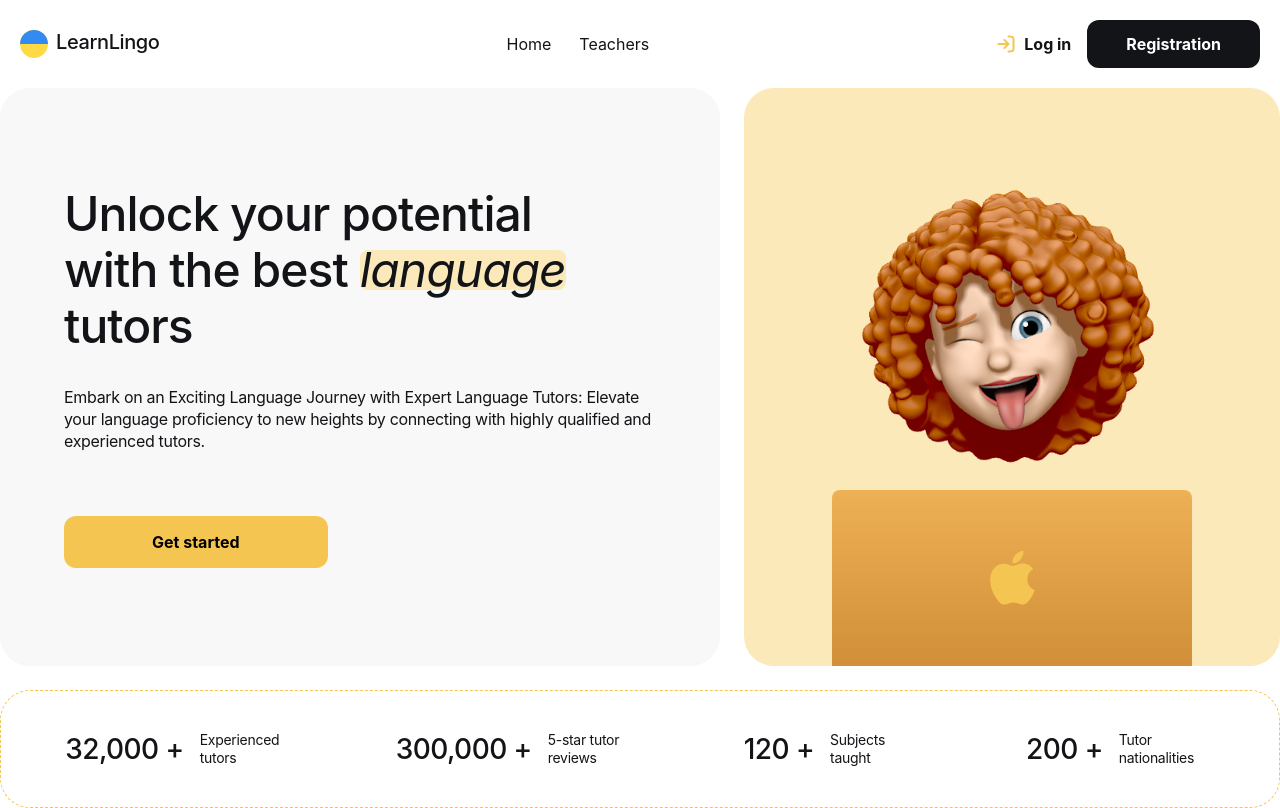
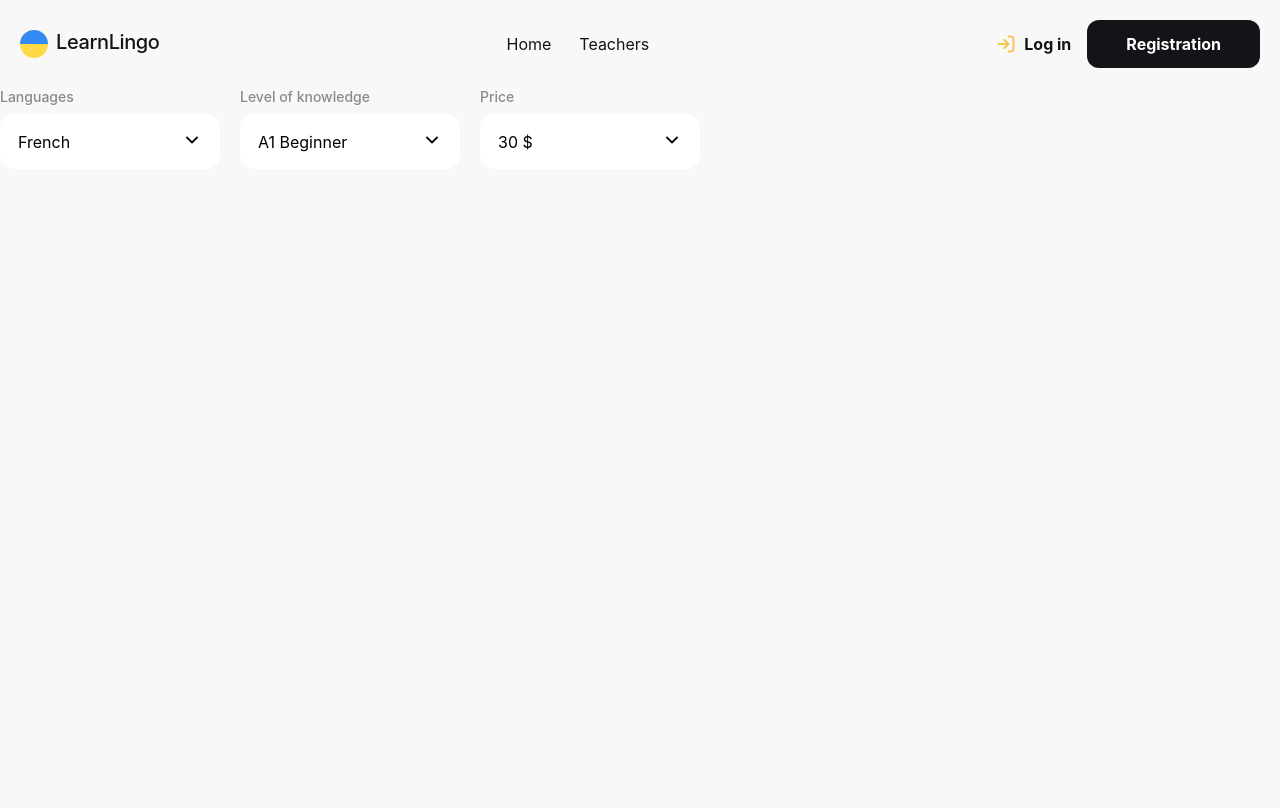
Before and after one commit to Denys-Pronin/learn-lingo, a React (Vite) app: page /teachers in a window 1280 px wide. Built offline with nearby package versions, Linux system fonts and the light colour scheme.

Commit message:
Add dropdown and filter

```diff
--- a/package.json
+++ b/package.json
@@ -10,6 +10,7 @@
     "preview": "vite preview"
   },
   "dependencies": {
+    "@headlessui/react": "^2.2.0",
     "clsx": "^2.1.1",
     "modern-normalize": "^3.0.1",
     "react": "^19.0.0",
--- a/src/components/App.jsx
+++ b/src/components/App.jsx
@@ -1,13 +1,15 @@
 import { Route, Routes } from "react-router-dom";
 import HomePage from "../pages/HomePage/HomePage.jsx";
 import Header from "./Header/Header.jsx";
+import TeachersPage from "../pages/TeachersPage/TeachersPage.jsx";
 
 function App() {
   return (
     <>
       <Header />
       <Routes>
-        <Route path="*" element={<HomePage />} />
+        <Route path="/" element={<HomePage />} />
+        <Route path="/teachers" element={<TeachersPage />} />
       </Routes>
     </>
   );
--- /dev/null
+++ b/src/components/Dropdown/Dropdown.jsx
@@ -0,0 +1,64 @@
+import { useEffect, useRef, useState } from "react";
+import s from "./Dropdown.module.css";
+import clsx from "clsx";
+
+const Dropdown = ({ label, options, selected, onSelect }) => {
+  const [isOpen, setIsOpen] = useState(false);
+  const dropdownRef = useRef(null);
+
+  useEffect(() => {
+    const handleClickOutside = (event) => {
+      if (dropdownRef.current && !dropdownRef.current.contains(event.target)) {
+        setIsOpen(false);
+      }
+    };
+
+    document.addEventListener("mousedown", handleClickOutside);
+    return () => {
+      document.removeEventListener("mousedown", handleClickOutside);
+    };
+  }, []);
+
+  return (
+    <div className={s.wrapper} ref={dropdownRef}>
+      <label className={s.label}>{label}</label>
+      <button className={s.btn} onClick={() => setIsOpen(!isOpen)}>
+        {selected}
+        <span>
+          <svg
+            xmlns="http://www.w3.org/2000/svg"
+            width="20"
+            height="20"
+            viewBox="0 0 20 20"
+            fill="none"
+          >
+            <path
+              d="M5 7.5L10 12.5L15 7.5"
+              stroke="#121417"
+              stroke-width="2"
+              stroke-linecap="round"
+              stroke-linejoin="round"
+            />
+          </svg>
+        </span>
+      </button>
+
+      <div className={clsx(s.options, isOpen ? s.show : "")}>
+        {options.map((option) => (
+          <div
+            key={option}
+            onClick={() => {
+              onSelect(option);
+              setIsOpen(false);
+            }}
+            className={option === selected ? s.selected : s.option}
+          >
+            {option}
+          </div>
+        ))}
+      </div>
+    </div>
+  );
+};
+
+export default Dropdown;
--- /dev/null
+++ b/src/components/Dropdown/Dropdown.module.css
@@ -0,0 +1,53 @@
+.wrapper {
+  display: flex;
+  flex-direction: column;
+  gap: 8px;
+}
+
+.label {
+  color: #8a8a89;
+  font-size: 14px;
+  font-weight: 500;
+  line-height: 18px;
+}
+
+.btn {
+  border-radius: 14px;
+  background: #fff;
+  padding: 16px 18px;
+  width: 220px;
+  border: transparent;
+  text-align: left;
+  display: flex;
+  align-items: center;
+  justify-content: space-between;
+}
+
+.options {
+  display: flex;
+  flex-direction: column;
+  gap: 8px;
+  border-radius: 12px;
+  background: #fff;
+  padding: 14px 18px;
+  opacity: 0;
+
+  transform: translateY(-10px);
+  transition: opacity 0.3s ease, transform 0.3s ease;
+  pointer-events: none;
+}
+
+.options.show {
+  opacity: 1;
+  transform: translateY(0);
+  pointer-events: unset;
+}
+
+.option {
+  color: rgba(18, 20, 23, 0.2);
+  cursor: pointer;
+}
+
+.selected {
+  color: #121417;
+}
--- /dev/null
+++ b/src/components/Filter/Filter.jsx
@@ -0,0 +1,42 @@
+import { useState } from "react";
+import s from "./Filter.module.css";
+import Dropdown from "../Dropdown/Dropdown.jsx";
+
+const Filter = () => {
+  const languages = ["French", "English", "German", "Ukrainian", "Polish"];
+  const levels = [
+    "A1 Beginner",
+    "A2 Elementary",
+    "B1 Intermediate",
+    "B2 Upper-Intermediate",
+  ];
+  const prices = ["10", "20", "30", "40"];
+
+  const [selectedLanguage, setSelectedLanguage] = useState("French");
+  const [selectedLevel, setSelectedLevel] = useState("A1 Beginner");
+  const [selectedPrice, setSelectedPrice] = useState("30 $");
+  return (
+    <div className={s.wrapper}>
+      <Dropdown
+        label="Languages"
+        options={languages}
+        selected={selectedLanguage}
+        onSelect={setSelectedLanguage}
+      />
+      <Dropdown
+        label="Level of knowledge"
+        options={levels}
+        selected={selectedLevel}
+        onSelect={setSelectedLevel}
+      />
+      <Dropdown
+        label="Price"
+        options={prices.map((p) => p + " $")}
+        selected={selectedPrice}
+        onSelect={setSelectedPrice}
+      />
+    </div>
+  );
+};
+
+export default Filter;
--- /dev/null
+++ b/src/components/Filter/Filter.module.css
@@ -0,0 +1,4 @@
+.wrapper {
+  display: flex;
+  gap: 20px;
+}
--- a/src/components/Header/Header.jsx
+++ b/src/components/Header/Header.jsx
@@ -5,7 +5,7 @@ import MainButton from "../MainButton/MainButton.jsx";
 const Header = () => {
   return (
     <header className="container">
-      <Link to="/home" className={s.logo}>
+      <Link to="/" className={s.logo}>
         <svg className={s.logo} width="28" height="28">
           <use href={`/icons/icons.svg#icon-logo`} />
         </svg>
@@ -14,7 +14,7 @@ const Header = () => {
       <nav className={s.nav}>
         <ul className={s.list}>
           <li className={s.nav_link}>
-            <Link to="/home">Home</Link>
+            <Link to="/">Home</Link>
           </li>
           <li className={s.nav_link}>
             <Link to="/teachers">Teachers</Link>
--- a/src/css/styles.css
+++ b/src/css/styles.css
@@ -8,7 +8,7 @@
 
 body {
   transition: background-color 0.3s, color 0.3s;
-  background-color: var(--white);
+  background-color: #f8f8f8;
   color: var(--main-text-color);
   position: relative;
 
--- /dev/null
+++ b/src/pages/TeachersPage/TeachersPage.jsx
@@ -0,0 +1,12 @@
+import Filter from "../../components/Filter/Filter.jsx";
+import s from "./TeachersPage.module.css";
+
+const TeachersPage = () => {
+  return (
+    <section className="container">
+      <Filter />
+    </section>
+  );
+};
+
+export default TeachersPage;
```
Also changed, not shown: src/pages/TeachersPage/TeachersPage.module.css (added), 1 other file (tests, documents, lock files or other folders).
